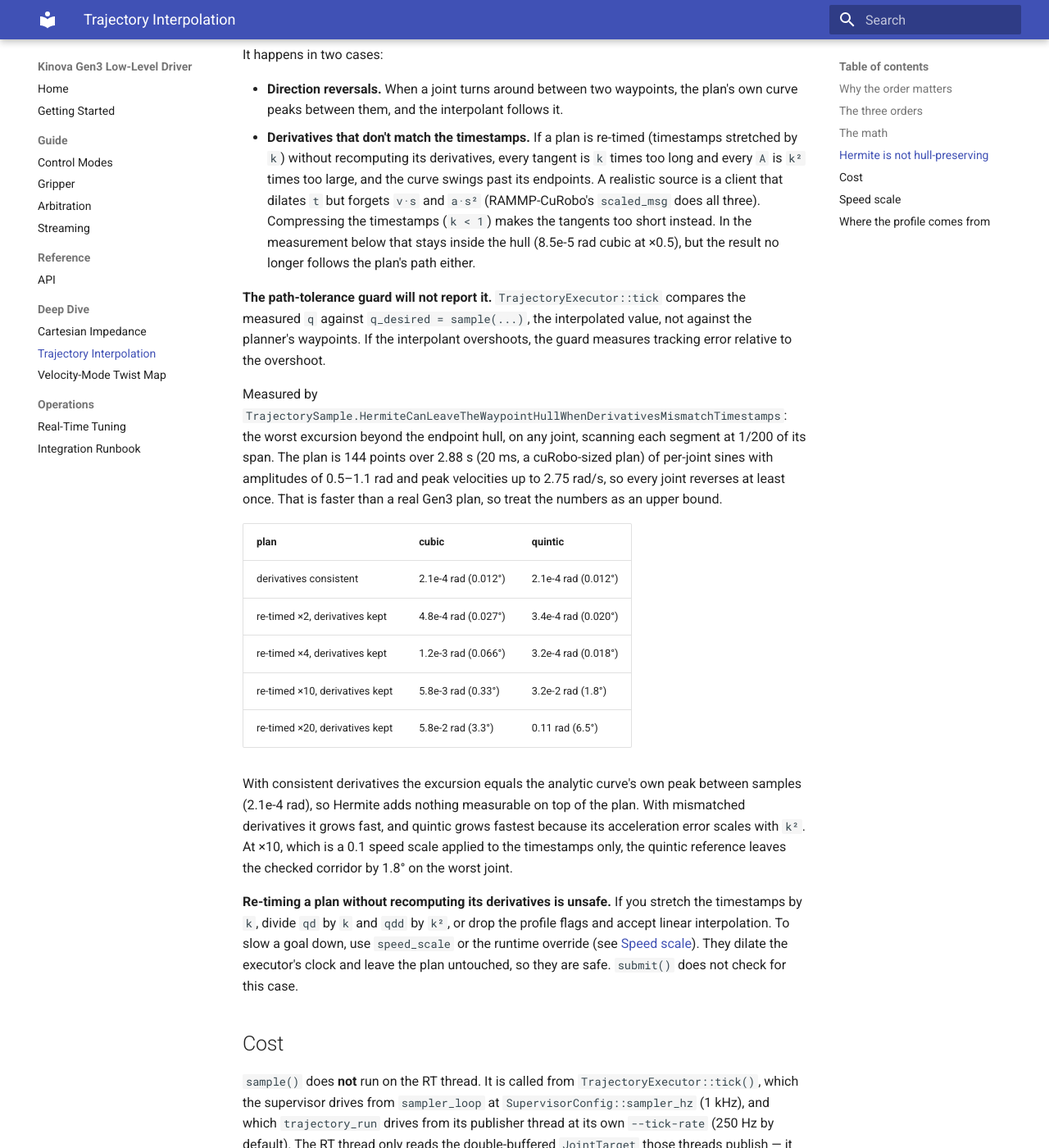
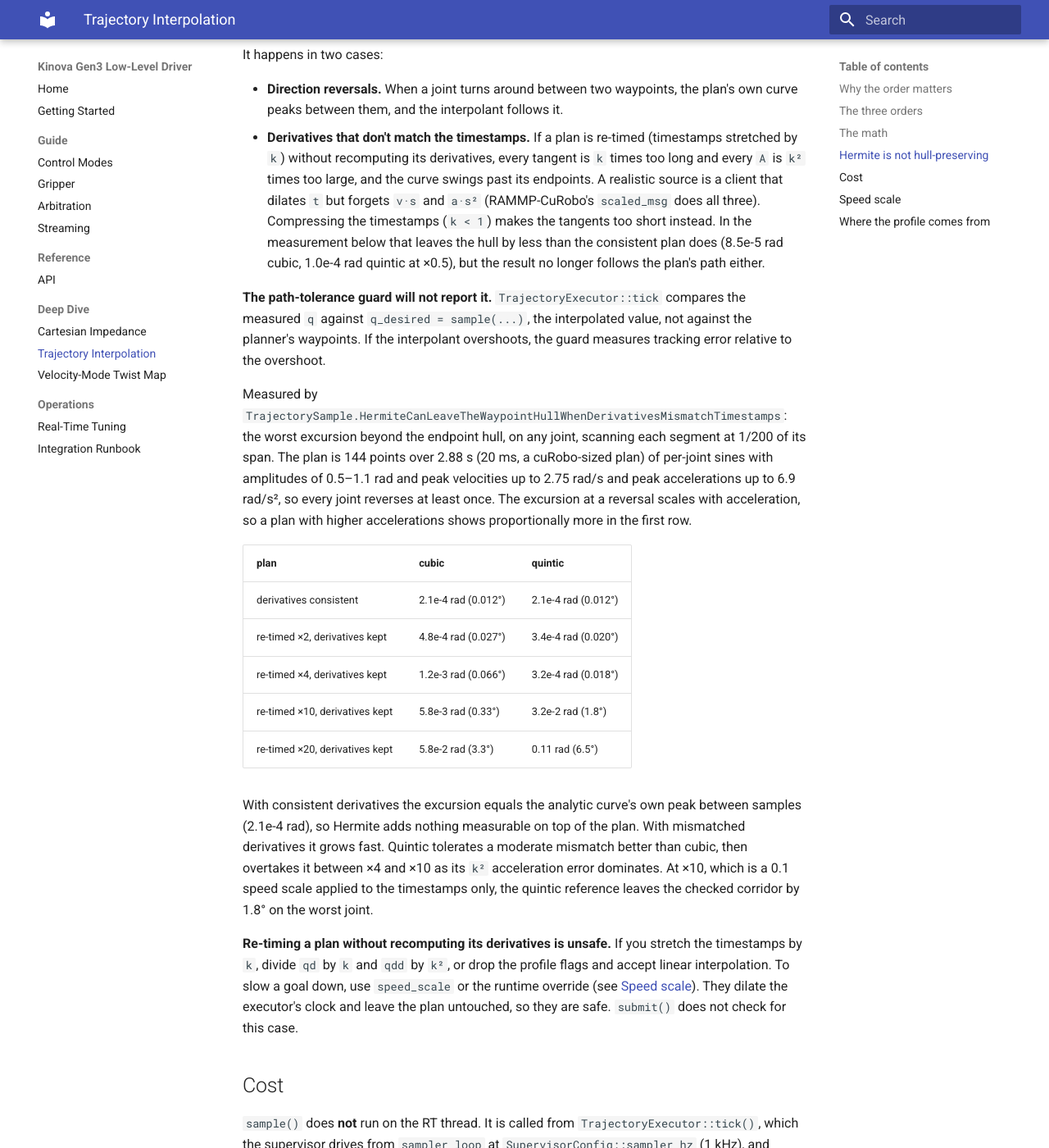
Before and after one commit to rammp-org/kinova-gen3-driver, an MkDocs documentation site: the page built from docs/deep-dive/trajectory-interpolation.md, in a window 1280 px wide and 1400 px high, scrolled down 2235 px. Shown: the whole window at 82% size. Built offline with MkDocs 1.6.1 and Material for MkDocs 9.7.7, drawn with Linux system fonts in a browser that asks for light colours.

Commit message:
Review fixes: tie the commanded curve to qdd, correct excursion wording
The analytic qdd check could pass while the quintic q dropped its
acceleration terms (DerivativesMatchFiniteDifferencesOfSample's fixture
has zero qdd). Add a centred second difference of sample() across each
knot. The doc now states the fixture's peak acceleration instead of
calling the numbers an upper bound, says x0.5 still leaves the hull
(less than the consistent plan), and describes quintic vs cubic growth
as the table shows it. The hull test prints the x0.5 row it quotes.

Co-Authored-By: Claude Opus 5.5 <noreply@anthropic.com>
Claude-Session: https://claude.ai/code/session_01QoDtVrG1ZaXYaCgEqxwvuy

```diff
--- a/docs/deep-dive/trajectory-interpolation.md
+++ b/docs/deep-dive/trajectory-interpolation.md
@@ -107,9 +107,9 @@ It happens in two cases:
   the curve swings past its endpoints. A realistic source is a client that
   dilates `t` but forgets `v·s` and `a·s²` (RAMMP-CuRobo's `scaled_msg`
   does all three). Compressing the timestamps (`k < 1`) makes the tangents
-  too short instead. In the measurement below that stays inside the hull
-  (8.5e-5 rad cubic at ×0.5), but the result no longer follows the plan's
-  path either.
+  too short instead. In the measurement below that leaves the hull by less
+  than the consistent plan does (8.5e-5 rad cubic, 1.0e-4 rad quintic at
+  ×0.5), but the result no longer follows the plan's path either.
 
 **The path-tolerance guard will not report it.** `TrajectoryExecutor::tick`
 compares the measured `q` against `q_desired = sample(...)`, the interpolated
@@ -121,8 +121,10 @@ Measured by
 the worst excursion beyond the endpoint hull, on any joint, scanning each
 segment at 1/200 of its span. The plan is 144 points over 2.88 s (20 ms, a
 cuRobo-sized plan) of per-joint sines with amplitudes of 0.5–1.1 rad and
-peak velocities up to 2.75 rad/s, so every joint reverses at least once. That
-is faster than a real Gen3 plan, so treat the numbers as an upper bound.
+peak velocities up to 2.75 rad/s and peak accelerations up to 6.9 rad/s², so
+every joint reverses at least once. The excursion at a reversal scales with
+acceleration, so a plan with higher accelerations shows proportionally more
+in the first row.
 
 | plan | cubic | quintic |
 | --- | --- | --- |
@@ -134,8 +136,9 @@ is faster than a real Gen3 plan, so treat the numbers as an upper bound.
 
 With consistent derivatives the excursion equals the analytic curve's own
 peak between samples (2.1e-4 rad), so Hermite adds nothing measurable on top
-of the plan. With mismatched derivatives it grows fast, and quintic grows
-fastest because its acceleration error scales with `k²`. At ×10, which is a
+of the plan. With mismatched derivatives it grows fast. Quintic tolerates a
+moderate mismatch better than cubic, then overtakes it between ×4 and ×10 as
+its `k²` acceleration error dominates. At ×10, which is a
 0.1 speed scale applied to the timestamps only, the quintic reference
 leaves the checked corridor by 1.8° on the worst joint.
 
```
Also changed, not shown: 1 other file.
